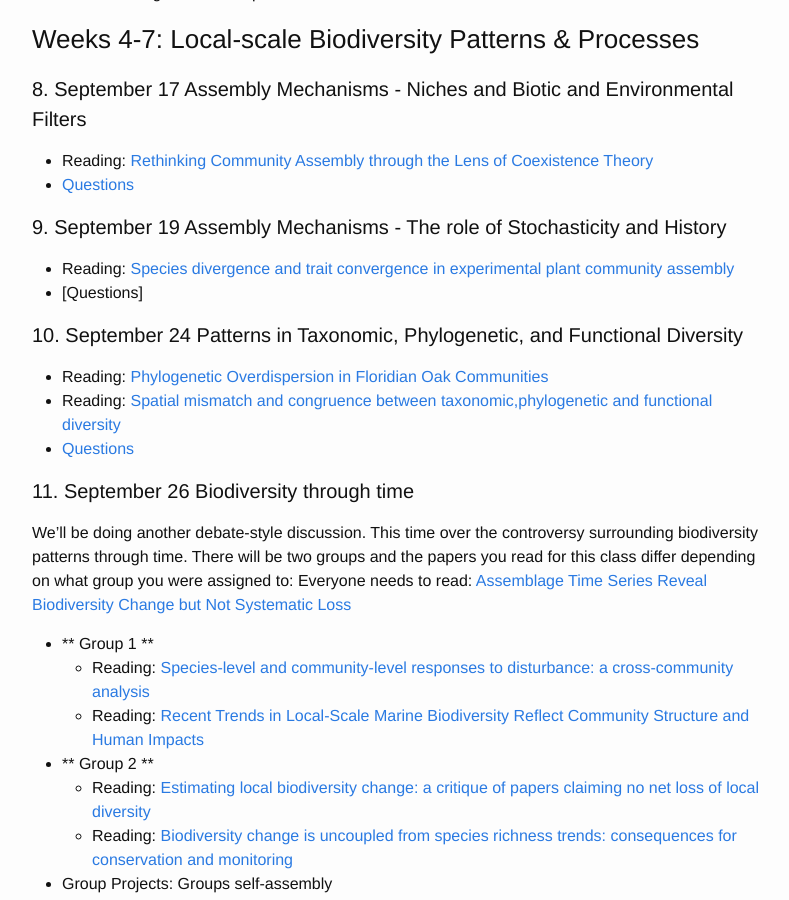
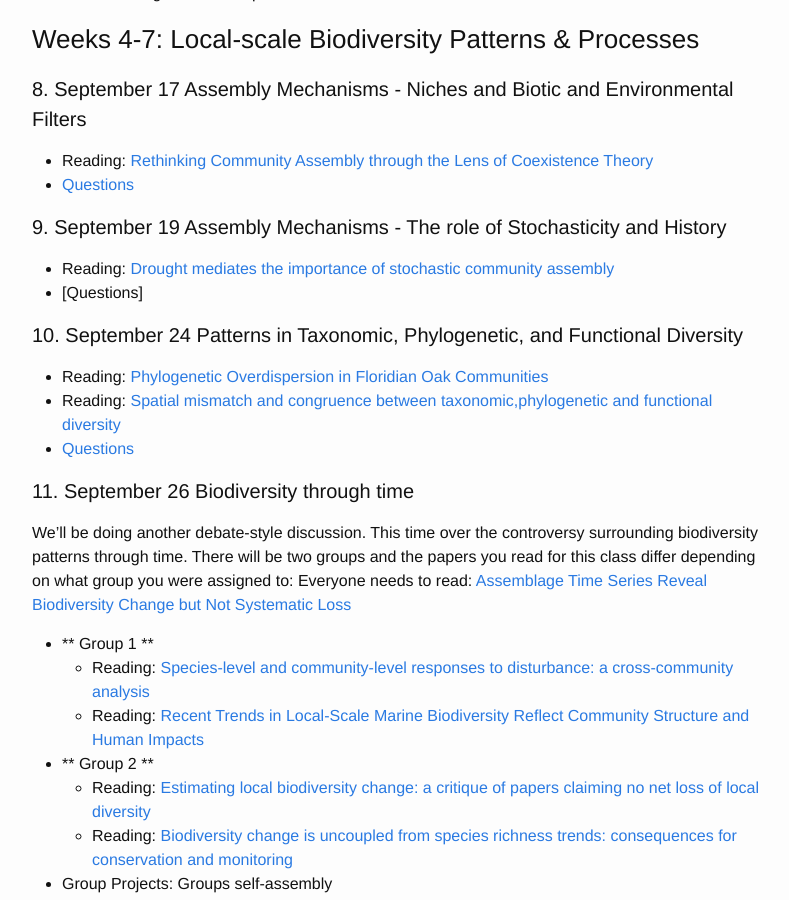
Before and after one commit to skmorgane/biodiversity-course, a Jekyll site: the page built from schedule.md, in a window 1280 px wide and 900 px high, scrolled down 1604 px. Shown: the whole window, without its empty margins (238-1027 px from the left). Built offline with Jekyll 4.4.1, drawn with Linux system fonts in a browser that asks for light colours.

Commit message:
Alters reading for stochastic class

```diff
--- a/schedule.md
+++ b/schedule.md
@@ -57,7 +57,7 @@ IMPORTANT: if Date is followed by 2 asterisks then readings are not yet finalize
 * [Questions]({{ site.baseurl }}/questions/coexistence)
 
 #### 9. September 19 Assembly Mechanisms - The role of Stochasticity and History
-* Reading: [Species divergence and trait convergence in experimental plant community assembly]( https://doi.org/10.1111/j.1461-0248.2005.00829.x)
+* Reading: [Drought mediates the importance of stochastic community assembly](https://doi.org/10.1073/pnas.0704350104 )
 * [Questions]
 
 #### 10. September 24 Patterns in Taxonomic, Phylogenetic, and Functional Diversity
```
